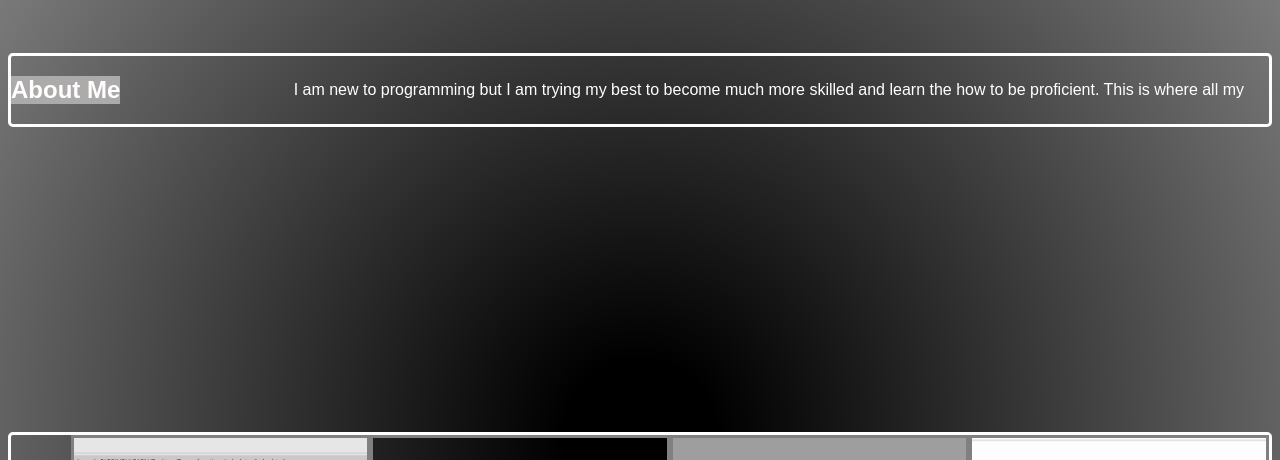
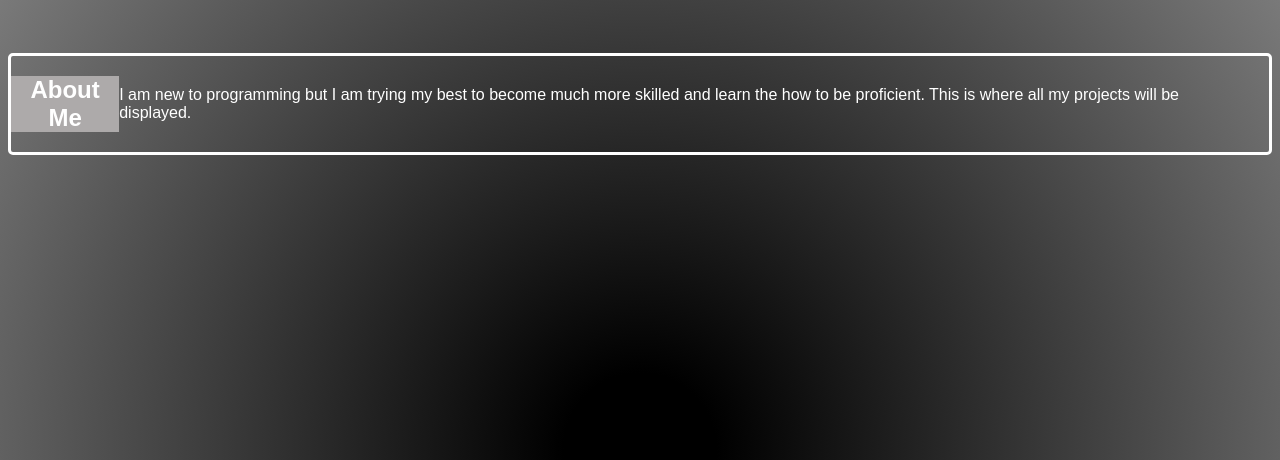
Before and after one commit to Flunder620/02-challengePortfolio, a plain HTML site: page index.html in a window 1280 px wide. Shown: the part 260-720 px from the top of the page. Drawn offline with Linux system fonts and the light colour scheme; grey boxes are pictures that could not be loaded.

Commit message:
finalized html and css

```diff
--- a/index.html
+++ b/index.html
@@ -24,7 +24,7 @@
     <section class="content">
         <h2 class="content-title">About Me</h2>
         <p class="about">I am new to programming but I am trying my best to become much more skilled and learn the how
-            to be proficient. This is where all my </p>
+            to be proficient. This is where all my projects will be displayed.</p>
     </section>
     <section class="content">
         <h2 class="content-title">Work</h2>
```
